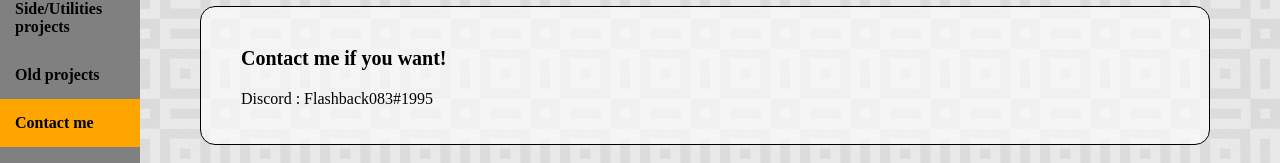
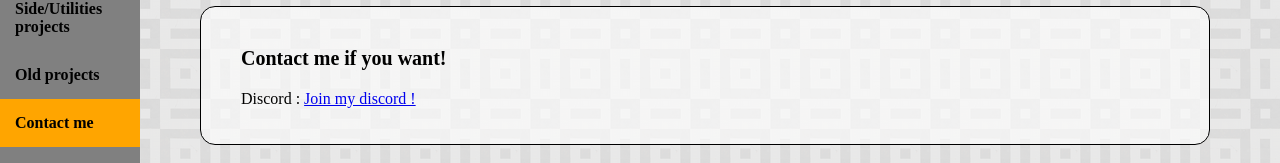
Before and after one commit to Flashback083/flashback083.github.io, a plain HTML site: page contact.html in a window 1280 px wide. Shown: the part 111-274 px from the top of the page. Drawn offline with Linux system fonts and the light colour scheme.

Commit message:
support update

```diff
--- a/contact.html
+++ b/contact.html
@@ -18,7 +18,7 @@
 		<header>CONTACT ME</header>
 		<article>
 			<h1>Contact me if you want!</h1>
-			<p>Discord : Flashback083#1995</p>
+			<p>Discord : <a target="blank" href="https://discord.gg/BhWFTPd">Join my discord !</a></p>
 		</article>
 		<article>
 			<h1>Want to support me ?</h1>
```
